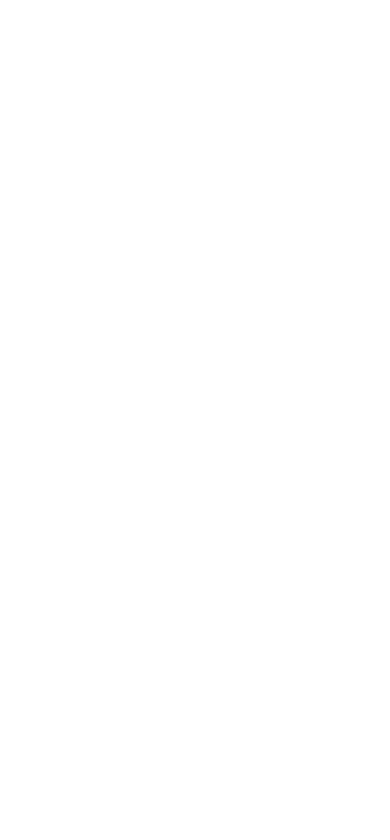
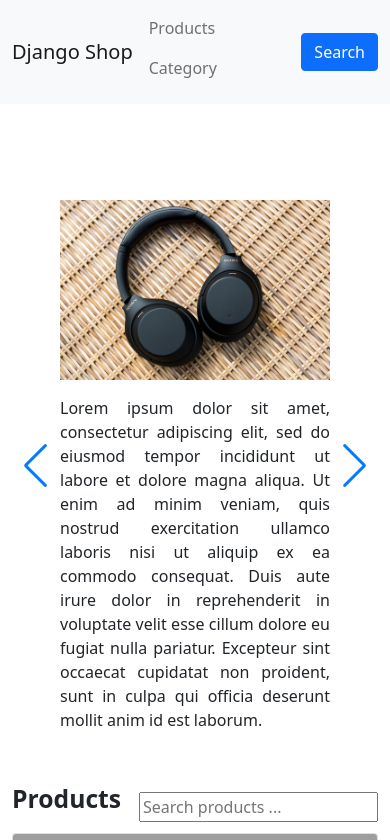
Before and after one commit to rasulalizadeh/django-shop, a Django app: page / in a window 390 px wide. Before the commit the part shown is empty. Shown: the top 840 px of the page. Run offline with Django 3.2, Linux system fonts and the light colour scheme; some libraries are stand-ins or nearby versions; grey boxes are pictures that could not be loaded.

Commit message:
Added index page with swiper and bootstrap

```diff
--- a/docker-compose.yaml
+++ b/docker-compose.yaml
@@ -4,5 +4,7 @@
 services:
   shop:
     build: .
-    image: shop
+    image: ghcr.io/rasulalizadeh/shop:1.0
     container_name: django_shop
+    ports:
+    - "8000:8000"
--- a/product/templates/index.html
+++ b/product/templates/index.html
@@ -1,9 +1,83 @@
 {% extends 'app_layout.html' %}
+{% load static %}
 
 {% block title %}
-Buy any products
+    Buy any products
 {% endblock %}
 
 {% block content %}
-{% include 'product_list.html' %}
+
+    <div class="swiper-container">
+        <div class="swiper-wrapper">
+            <div class="swiper-slide">
+                <div class="row mb-5 px-5">
+                    <div class="col-12 col-md-6 mt-5 mt-sm-4 mt-md-3 mt-lg-2 mt-xl-1 mt-xxl-0">
+                        <img class="w-100" alt="featured product" src="{% static 'featured.jpg' %}"/>
+                    </div>
+                    <div class="col-12 col-md-6 mt-3 mt-md-0 mt-lg-4">
+                        <div class="fs-6" style="text-align: justify;">
+                            Lorem ipsum dolor sit amet, consectetur adipiscing elit, sed do eiusmod tempor incididunt ut
+                            labore et dolore magna aliqua. Ut enim ad minim veniam, quis nostrud exercitation ullamco
+                            laboris nisi ut aliquip ex ea commodo consequat. Duis aute irure dolor in reprehenderit in
+                            voluptate velit esse cillum dolore eu fugiat nulla pariatur. Excepteur sint occaecat
+                            cupidatat non proident, sunt in culpa qui officia deserunt mollit anim id est laborum.
+                        </div>
+                    </div>
+                </div>
+            </div>
+            <div class="swiper-slide">
+                <div class="row mb-5 px-5">
+                    <div class="col-12 col-md-6 mt-5 mt-sm-4 mt-md-3 mt-lg-2 mt-xl-1 mt-xxl-0">
+                        <img class="w-100" alt="featured product" src="https://fdn.gsmarena.com/imgroot/news/21/06/sony-wf-1000xm4-review/-1200w5/gsmarena_001.jpg"/>
+                    </div>
+                    <div class="col-12 col-md-6 mt-3 mt-md-0 mt-lg-4">
+                        <div class="fs-6" style="text-align: justify;">
+                            Lorem ipsum dolor sit amet, consectetur adipiscing elit, sed do eiusmod tempor incididunt ut
+                            labore et dolore magna aliqua. Ut enim ad minim veniam, quis nostrud exercitation ullamco
+                            laboris nisi ut aliquip ex ea commodo consequat. Duis aute irure dolor in reprehenderit in
+                            voluptate velit esse cillum dolore eu fugiat nulla pariatur.
+                        </div>
+                    </div>
+                </div>
+            </div>
+        </div>
+        <div class="swiper-button-prev"></div>
+        <div class="swiper-button-next"></div>
+    </div>
+
+
+
+    <div class="d-flex">
+        <div class="fs-2 fw-bold mb-3 flex-grow-1">
+            Products
+        </div>
+        <div class="mt-2 pt-1">
+            <input class="form-group" name="search" placeholder="Search products ..."/>
+        </div>
+    </div>
+
+    <div class="row">
+        {% for item in products %}
+            <div class="col-12 col-sm-6 col-md-4 col-lg-3 mb-3">
+                <div class="card">
+                    <img class="card-img" src="https://www.montblanc.com/variants/images/19971654706731692/A/w2500.jpg"
+                         alt="product-image"/>
+                    <div class="card-title px-3 mt-3 fs-5 fw-bold">
+                        Headphone 01
+                    </div>
+                    <div class="card-text px-3 mb-3 text-center">
+                        <div class="fs-6">
+                            A pair of great headphones. please visit them in our store.
+                        </div>
+                        <div class="d-flex">
+                            <button class="btn btn-primary mt-3 flex-grow-1">Shop now</button>
+                        </div>
+                    </div>
+                </div>
+            </div>
+        {% endfor %}
+    </div>
+
+
+
 {% endblock %}
--- a/product/views.py
+++ b/product/views.py
@@ -13,4 +13,5 @@
 
 
 def index(request):
-    return render(request, 'index.html')
+    products = [1,2,3,4,5,6,7,8,9,10]
+    return render(request, 'index.html', {"products": products})
--- /dev/null
+++ b/static/app.js
@@ -0,0 +1,21 @@
+const swiper = new Swiper('.swiper-container', {
+  // Optional parameters
+  direction: 'horizontal',
+  loop: true,
+
+  // If we need pagination
+  // pagination: {
+  //   el: '.swiper-pagination',
+  // },
+
+  // Navigation arrows
+  navigation: {
+    nextEl: '.swiper-button-next',
+    prevEl: '.swiper-button-prev',
+  },
+
+  // And if we need scrollbar
+  // scrollbar: {
+  //   el: '.swiper-scrollbar',
+  // },
+});
--- a/templates/app_layout.html
+++ b/templates/app_layout.html
@@ -8,6 +8,9 @@
     <meta http-equiv="X-UA-Compatible" content="ie=edge">
     <title>{% block title %}{% endblock %}</title>
     <link href="{% static 'bootstrap.min.css' %}" rel="stylesheet"/>
+
+    <link rel="stylesheet" href="https://unpkg.com/swiper/swiper-bundle.css" />
+    <link rel="stylesheet" href="https://unpkg.com/swiper/swiper-bundle.min.css" />
 </head>
 <body>
 
@@ -23,6 +26,28 @@
         <a class="navbar-link" href="{% url 'users.logout' %}">Logout</a>
     </div>
 </div>
+{% else %}
+<nav class="navbar navbar-expand-lg navbar-light bg-light">
+
+    <div class="container">
+        <a class="navbar-brand">
+            Django Shop
+        </a>
+        <ul class="navbar-nav me-auto mb-2 mb-lg-0">
+            <li class="nav-item active">
+                <a class="nav-link" href="#">Products</a>
+            </li>
+            <li class="nav-item">
+                <a class="nav-link" href="#">Category</a>
+            </li>
+        </ul>
+        <div class="d-flex">
+            <button type="button" class="btn btn-primary">Search</button>
+        </div>
+    </div>
+
+
+</nav>
 {% endif %}
 <div class="container">
     <div class="my-5">
@@ -34,6 +59,9 @@
 </div>
 
 <script src="{% static 'bootstrap.bundle.min.js' %}"></script>
+<script src="https://unpkg.com/swiper/swiper-bundle.js"></script>
+<script src="https://unpkg.com/swiper/swiper-bundle.min.js"></script>
+<script src="{% static 'app.js' %}"></script>
 
 </body>
 </html>
```
Also changed, not shown: requirements.txt (added, +70 -0 lines), static/featured.jpg (added), 1 other file.
